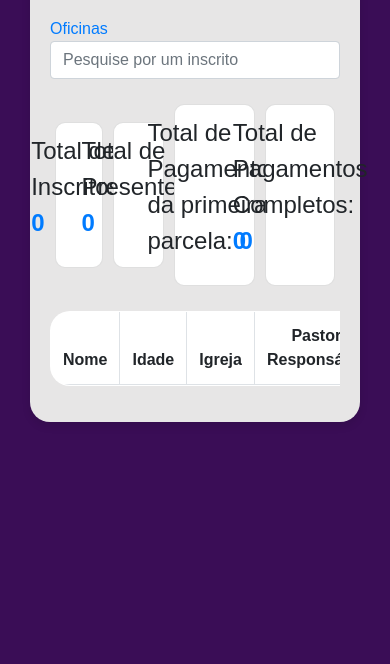
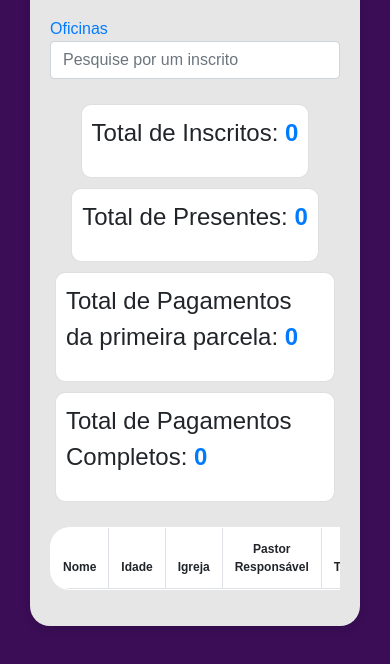
Before and after one commit to iectancredo/emac, a website: page Public/admin.html in a window 390 px wide. Shown: the part 130-794 px from the top of the page. Drawn offline with nearby package versions, Linux system fonts and the light colour scheme; no server answers.

Commit message:
Atualizando

```diff
--- a/Public/admin.html
+++ b/Public/admin.html
@@ -12,52 +12,75 @@
             background-color: #3A0D56; /* Cor de fundo igual à da página de inscrição */
             font-family: 'Poppins', sans-serif; /* Fonte igual à da página de inscrição */
         }
+
         .container-fluid {
             padding: 20px;
             background-color: #e7e6e6; /* Cor de fundo dos cards */
             border-radius: 20px; /* Adiciona bordas arredondadas como na página de inscrição */
             box-shadow: 0 4px 8px rgba(0, 0, 0, 0.1); /* Sombra leve para adicionar profundidade */
         }
+
         .form-group {
             margin-bottom: 20px;
         }
+
         table {
             margin-top: 20px;
             background-color: #ffffff; /* Fundo branco para a tabela */
             border-radius: 20px; /* Bordas arredondadas para a tabela */
             overflow: hidden; /* Para garantir que as bordas arredondadas sejam aplicadas */
         }
+
         th, td {
             text-align: center;
         }
+
         .btn-danger {
             background-color: #dc3545; /* Cor do botão removido */
             border: none; /* Remove a borda padrão do botão */
         }
+
         .btn-danger:hover {
             background-color: #c82333; /* Cor do botão removido ao passar o mouse */
         }
+
         .text-center {
             margin-bottom: 20px;
             color: black; /* Cor azul para o título */
         }
+
         #total_inscritos, #total_presentes, #total_pagamentos, #total_installment {
             font-weight: bold;
             color: #007bff; /* Cor azul para os totais */
         }
-        .card{
+
+        .card {
+            display: flex; /* Flex para centralizar o conteúdo */
             align-items: center;
+            justify-content: center; /* Para centralizar o conteúdo dentro do card */
             padding: 10px;
             font-size: 18pt;
             border-radius: 10px;
             margin: 5px;
-            justify-content: center;
+        }
 
+        #result {
+            display: flex;
+            flex-wrap: wrap; /* Permitir que os cartões se ajustem em várias linhas se necessário */
+            justify-content: center; /* Centralizar os cartões */
         }
-        #result{
-            align-items: center;
-            justify-content: center;
+
+        /* Estilo para a tabela em telas menores */
+        @media (max-width: 768px) {
+            table {
+                width: 100%; /* Tabela ocupa 100% da largura em dispositivos menores */
+            }
+
+            th, td {
+                font-size: 12px; /* Reduz o tamanho da fonte para melhor legibilidade */
+            }
         }
+
     </style>
 </head>
 <body>
```
